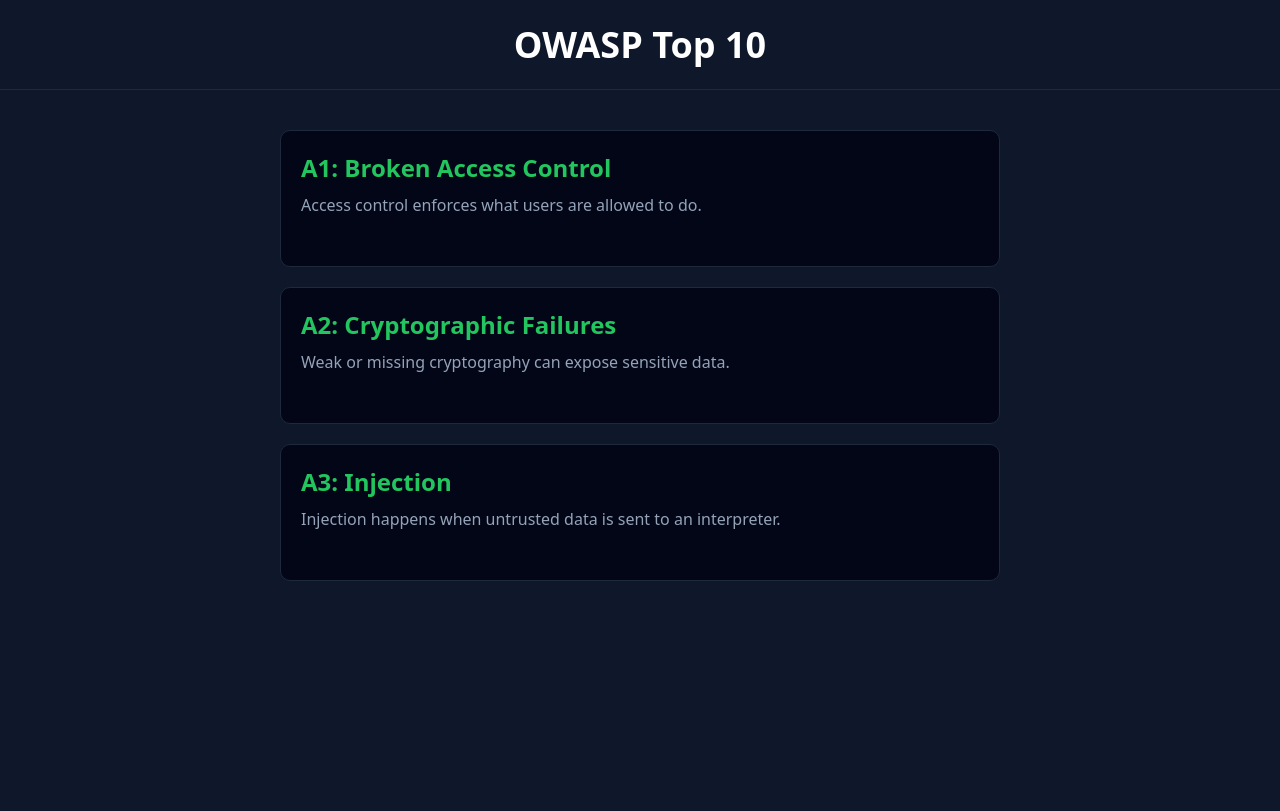
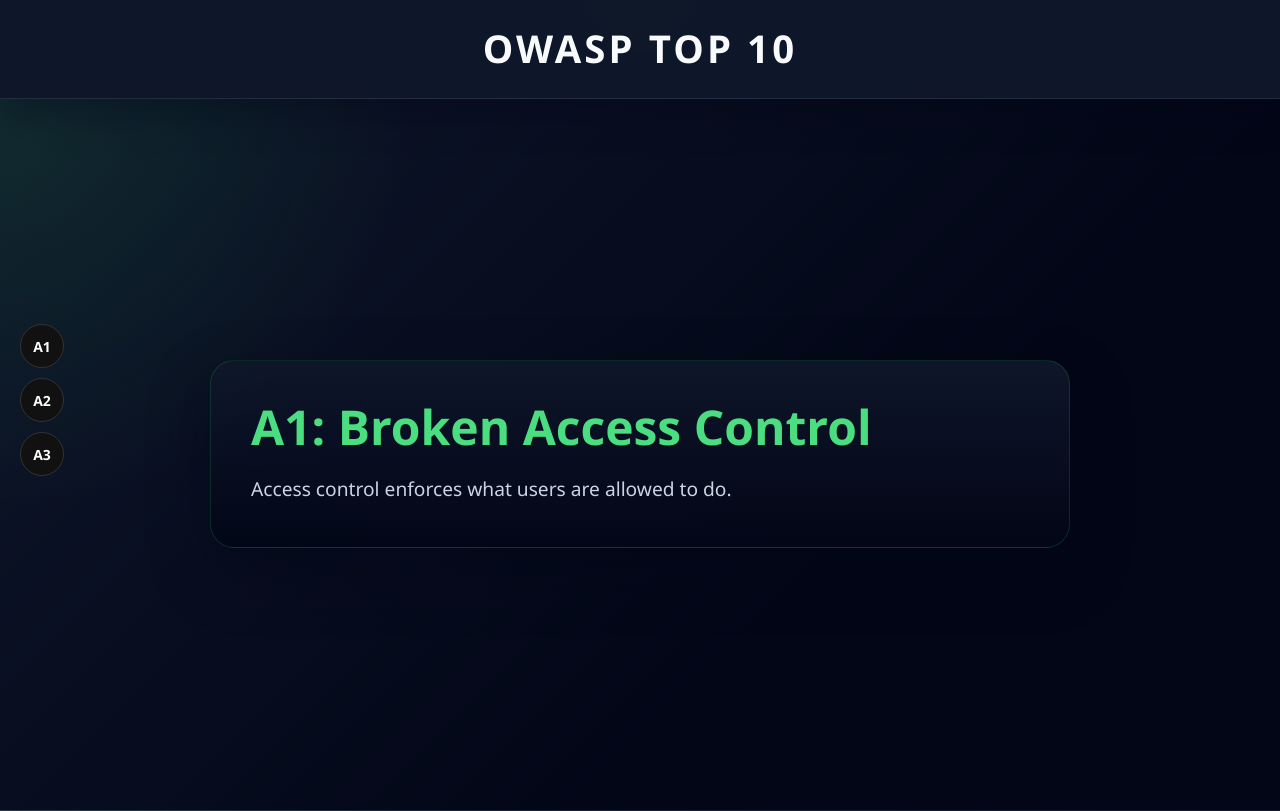
Before and after one commit to Garusxx/OWASP, a React (Vite) app in the folder frontend/: page /owasp in a window 1280 px wide. Built offline with nearby package versions, Linux system fonts and the light colour scheme.

Commit message:
adding nav

```diff
--- /dev/null
+++ b/frontend/src/components/OwaspNav.tsx
@@ -0,0 +1,20 @@
+import type { OwaspItem } from '../types/owasp'
+import '../style/OwaspNav.css'
+
+type Props = {
+  items: OwaspItem[]
+}
+
+function OwaspNav({ items }: Props) {
+  return (
+    <nav className="owasp-nav">
+      {items.map((item, index) => (
+        <a key={item.id} href={`#${item.id}`} className="owasp-nav-link">
+          A{index + 1}
+        </a>
+      ))}
+    </nav>
+  )
+}
+
+export default OwaspNav
--- a/frontend/src/components/OwaspSection.tsx
+++ b/frontend/src/components/OwaspSection.tsx
@@ -1,13 +1,16 @@
 type Props = {
+  id: string
   title: string
   description: string
 }
 
-function OwaspSection({ title, description }: Props) {
+function OwaspSection({ id, title, description }: Props) {
   return (
-    <section className="owasp-section">
-      <h2>{title}</h2>
-      <p>{description}</p>
+    <section id={id} className="owasp-section">
+      <div className="owasp-section-content">
+        <h2>{title}</h2>
+        <p>{description}</p>
+      </div>
     </section>
   )
 }
--- /dev/null
+++ b/frontend/src/hooks/useSectionScroll.ts
@@ -0,0 +1,87 @@
+import { useEffect, useRef } from 'react'
+
+type Options = {
+  sectionSelector: string
+  threshold?: number
+  durationMs?: number
+}
+
+function useSectionScroll({
+  sectionSelector,
+  threshold = 10,
+  durationMs = 700
+}: Options) {
+  const containerRef = useRef<HTMLDivElement | null>(null)
+
+  useEffect(() => {
+    const container = containerRef.current
+
+    if (!container) {
+      return
+    }
+
+    let isAnimating = false
+    let unlockTimer: number | null = null
+
+    const sections = Array.from(
+      container.querySelectorAll<HTMLElement>(sectionSelector)
+    )
+
+    const handleWheel = (event: WheelEvent) => {
+      if (Math.abs(event.deltaY) < threshold || isAnimating || sections.length === 0) {
+        return
+      }
+
+      event.preventDefault()
+
+      const currentTop = container.scrollTop
+      const currentIndex = sections.findIndex((_, index) => {
+        const nextSection = sections[index + 1]
+
+        if (!nextSection) {
+          return true
+        }
+
+        return currentTop < nextSection.offsetTop - 20
+      })
+
+      const direction = event.deltaY > 0 ? 1 : -1
+      const targetIndex = Math.min(
+        Math.max(currentIndex + direction, 0),
+        sections.length - 1
+      )
+
+      if (targetIndex === currentIndex) {
+        return
+      }
+
+      isAnimating = true
+      container.scrollTo({
+        top: sections[targetIndex].offsetTop,
+        behavior: 'smooth'
+      })
+
+      if (unlockTimer) {
+        window.clearTimeout(unlockTimer)
+      }
+
+      unlockTimer = window.setTimeout(() => {
+        isAnimating = false
+      }, durationMs)
+    }
+
+    container.addEventListener('wheel', handleWheel, { passive: false })
+
+    return () => {
+      container.removeEventListener('wheel', handleWheel)
+
+      if (unlockTimer) {
+        window.clearTimeout(unlockTimer)
+      }
+    }
+  }, [durationMs, sectionSelector, threshold])
+
+  return containerRef
+}
+
+export default useSectionScroll
--- a/frontend/src/index.css
+++ b/frontend/src/index.css
@@ -1,18 +1,37 @@
-/* reset */
-* {
-  margin: 0;
-  padding: 0;
+html {
+  scroll-behavior: smooth;
+  scrollbar-width: none;
+}
+
+*,
+*::before,
+*::after {
   box-sizing: border-box;
 }
 
-/* root */
-body {
-  font-family: system-ui, Arial, sans-serif;
-  background-color: #0f172a;
-  color: white;
+:root {
+  color-scheme: dark;
+  font-family: "Segoe UI", Tahoma, Geneva, Verdana, sans-serif;
+  line-height: 1.5;
+  font-weight: 400;
+  background: #020617;
+  color: #e2e8f0;
 }
 
-/* container helper */
+body,
 #root {
   min-height: 100vh;
 }
+
+body {
+  margin: 0;
+  background:
+    radial-gradient(circle at top, rgba(34, 197, 94, 0.12), transparent 30%),
+    linear-gradient(180deg, #0f172a 0%, #020617 100%);
+  scrollbar-width: none;
+}
+
+html::-webkit-scrollbar,
+body::-webkit-scrollbar {
+  display: none;
+}
--- a/frontend/src/pages/Owasp.tsx
+++ b/frontend/src/pages/Owasp.tsx
@@ -1,32 +1,48 @@
+import '../style/Owasp.css'
 import OwaspSection from '../components/OwaspSection'
-import '../style/Owasp.css'
+import useSectionScroll from '../hooks/useSectionScroll'
+import OwaspNav from '../components/OwaspNav'
+import type { OwaspItem } from '../types/owasp'
 
-const owaspItems = [
+
+
+const owaspItems:OwaspItem[] = [
   {
+    id: 'broken-access-control',
     title: 'A1: Broken Access Control',
     description: 'Access control enforces what users are allowed to do.'
   },
   {
+    id: 'cryptographic-failures',
     title: 'A2: Cryptographic Failures',
     description: 'Weak or missing cryptography can expose sensitive data.'
   },
   {
+    id: 'injection',
     title: 'A3: Injection',
     description: 'Injection happens when untrusted data is sent to an interpreter.'
   }
 ]
 
 function Owasp() {
+  const containerRef = useSectionScroll({
+    sectionSelector: '.owasp-section'
+  })
+
   return (
     <>
       <div className="owasp-header">
         <h1>OWASP Top 10</h1>
       </div>
 
-      <div className="owasp">
+      <OwaspNav items={owaspItems}/>
+
+
+      <div ref={containerRef} className="owasp">
         {owaspItems.map((item) => (
           <OwaspSection
-            key={item.title}
+            key={item.id}
+            id={item.id}
             title={item.title}
             description={item.description}
           />
--- a/frontend/src/style/Owasp.css
+++ b/frontend/src/style/Owasp.css
@@ -1,48 +1,103 @@
-.owasp {
-  padding: 40px;
-  max-width: 800px;
-  margin: 0 auto;
-}
-
 .owasp-header {
   position: sticky;
   top: 0;
+  z-index: 100;
 
   display: flex;
   justify-content: center;
+  align-items: center;
 
-  background: #0f172a;
-  padding: 20px;
-
-  z-index: 10;
-  border-bottom: 1px solid #1e293b;
+  min-height: 88px;
+  padding: 20px 24px;
+  background: rgba(15, 23, 42, 0.9);
+  backdrop-filter: blur(14px);
+  border-bottom: 1px solid rgba(148, 163, 184, 0.16);
+  box-shadow: 0 16px 32px rgba(2, 6, 23, 0.35);
 }
 
 .owasp-header h1 {
-  max-width: 800px;
-  width: 100%;
-  margin: 0 auto;
+  margin: 0;
   text-align: center;
+  color: #f8fafc;
+  font-size: clamp(1.8rem, 3vw, 2.6rem);
+  letter-spacing: 0.08em;
+  text-transform: uppercase;
+}
+
+.owasp {
+  height: calc(100vh - 88px);
+  overflow-y: auto;
+  scroll-behavior: smooth;
+  scrollbar-width: none;
+  scroll-snap-type: y mandatory;
 }
 
 .owasp-section {
-  background: #020617;
-  border: 1px solid #1e293b;
-  padding: 20px;
-  margin-bottom: 20px;
-  border-radius: 10px;
-  transition: 0.2s;
+  min-height: calc(100vh - 88px);
+  scroll-snap-align: start;
+
+  display: flex;
+  justify-content: center;
+  align-items: center;
+
+  padding: 48px 24px;
+  background:
+    radial-gradient(circle at top left, rgba(34, 197, 94, 0.12), transparent 28%),
+    linear-gradient(135deg, #0f172a, #020617 65%);
+  border-bottom: 1px solid rgba(148, 163, 184, 0.12);
 }
 
-.owasp-section:hover {
-  border-color: #22c55e;
+.owasp-section-content {
+  max-width: 860px;
+  width: 100%;
+  text-align: left;
+  background: linear-gradient(180deg, rgba(15, 23, 42, 0.95), rgba(2, 6, 23, 0.92));
+  border: 1px solid rgba(34, 197, 94, 0.18);
+  border-radius: 24px;
+  padding: 40px;
+  box-shadow: 0 24px 60px rgba(2, 6, 23, 0.45);
 }
 
-.owasp-section h2 {
-  margin-bottom: 10px;
-  color: #22c55e;
+.owasp-section-content h2 {
+  margin: 0 0 18px;
+  font-size: clamp(2rem, 4vw, 3rem);
+  line-height: 1.1;
+  color: #4ade80;
 }
 
-.owasp-section p {
-  color: #94a3b8;
+.owasp-section-content p {
+  margin: 0;
+  max-width: 62ch;
+  font-size: clamp(1.05rem, 2vw, 1.2rem);
+  line-height: 1.8;
+  color: #cbd5e1;
 }
+
+.owasp::-webkit-scrollbar {
+  display: none;
+}
+
+@media (max-width: 768px) {
+  .owasp-header {
+    min-height: 76px;
+    padding: 16px 20px;
+  }
+
+  .owasp {
+    height: calc(100vh - 76px);
+  }
+
+  .owasp-section {
+    min-height: calc(100vh - 76px);
+    padding: 32px 16px;
+  }
+
+  .owasp-section-content {
+    padding: 28px 22px;
+    border-radius: 20px;
+  }
+
+  .owasp-section-content h2 {
+    margin-bottom: 14px;
+  }
+}
--- /dev/null
+++ b/frontend/src/style/OwaspNav.css
@@ -0,0 +1,37 @@
+.owasp-nav {
+  position: fixed;
+  left: 20px;
+  top: 50%;
+  transform: translateY(-50%);
+
+  display: flex;
+  flex-direction: column;
+  gap: 10px;
+
+  z-index: 1000;
+}
+
+.owasp-nav-link {
+  display: flex;
+  align-items: center;
+  justify-content: center;
+
+  width: 44px;
+  height: 44px;
+
+  text-decoration: none;
+  color: white;
+  background: #111;
+  border: 1px solid #333;
+  border-radius: 50%;
+
+  font-size: 14px;
+  font-weight: 700;
+
+  transition: 0.25s ease;
+}
+
+.owasp-nav-link:hover {
+  background: #e53935;
+  transform: scale(1.08);
+}
--- /dev/null
+++ b/frontend/src/types/owasp.ts
@@ -0,0 +1,5 @@
+export type OwaspItem = {
+  id: string;
+  title: string;
+  description: string;
+};
```
